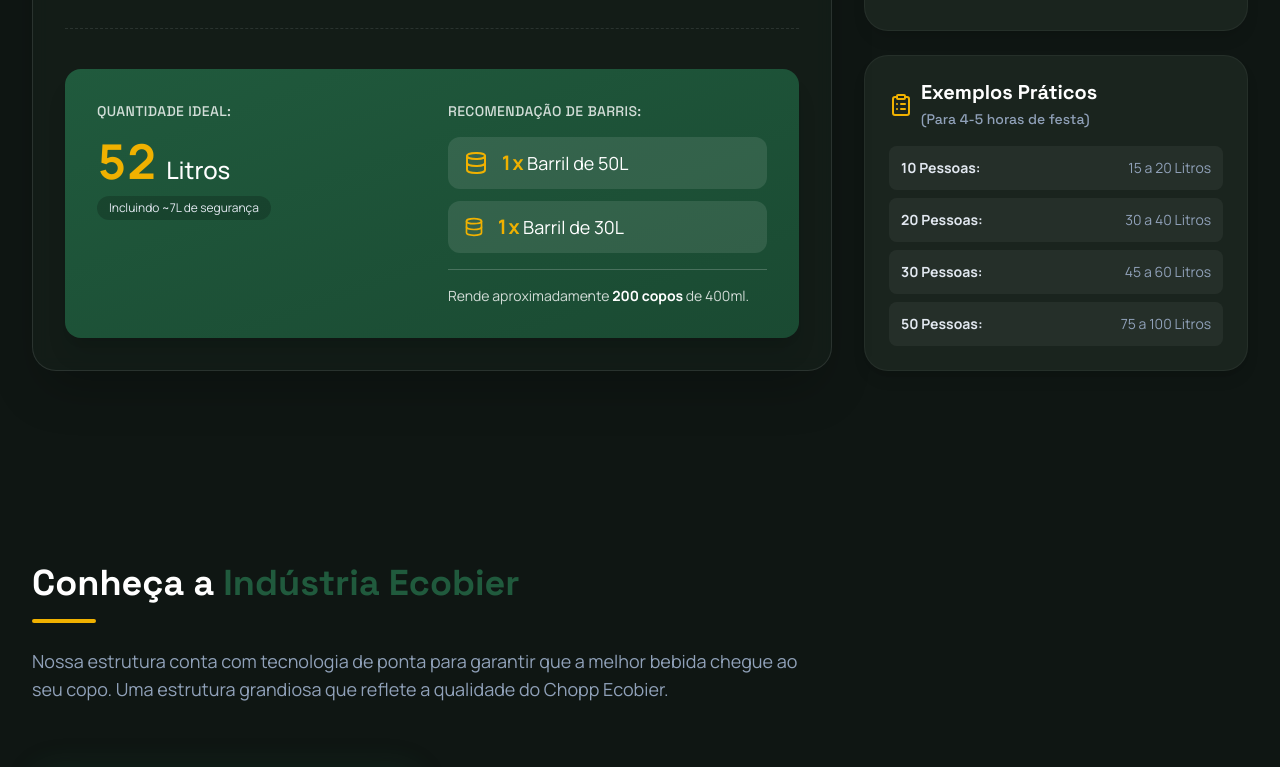
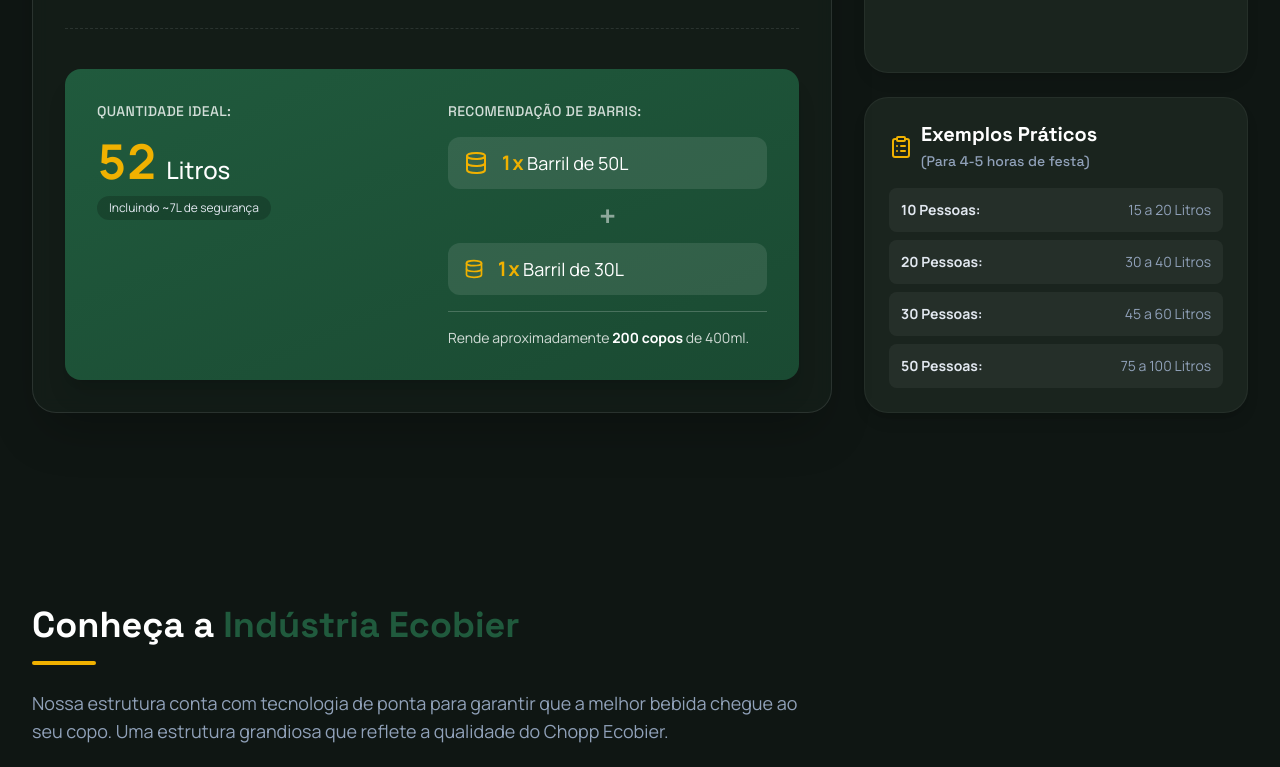
Before and after one commit to jfsts/choppmoc-landing-page, a React (Vite) app: page / in a window 1280 px wide. Shown: the part 2380-3147 px from the top of the page. Built offline with nearby package versions, Linux system fonts and the light colour scheme.

Commit message:
feat: implement chopp quantity calculator component with dynamic inputs and barrel recommendations.

```diff
--- a/src/components/Calculator.jsx
+++ b/src/components/Calculator.jsx
@@ -135,6 +135,10 @@
                                         </div>
                                     </div>
 
+                                    {calculation.kegs50 > 0 && calculation.kegs30 > 0 && (
+                                        <div className="text-center text-3xl font-extrabold text-white/50 leading-none">+</div>
+                                    )}
+
                                     <div className={`flex items-center gap-3 rounded-xl bg-white/10 px-4 py-3 transition-opacity duration-300 ${calculation.kegs30 > 0 ? 'opacity-100' : 'opacity-40 grayscale'}`}>
                                         <Database size={20} className="text-yellow-500" />
                                         <div className="text-lg">
```
